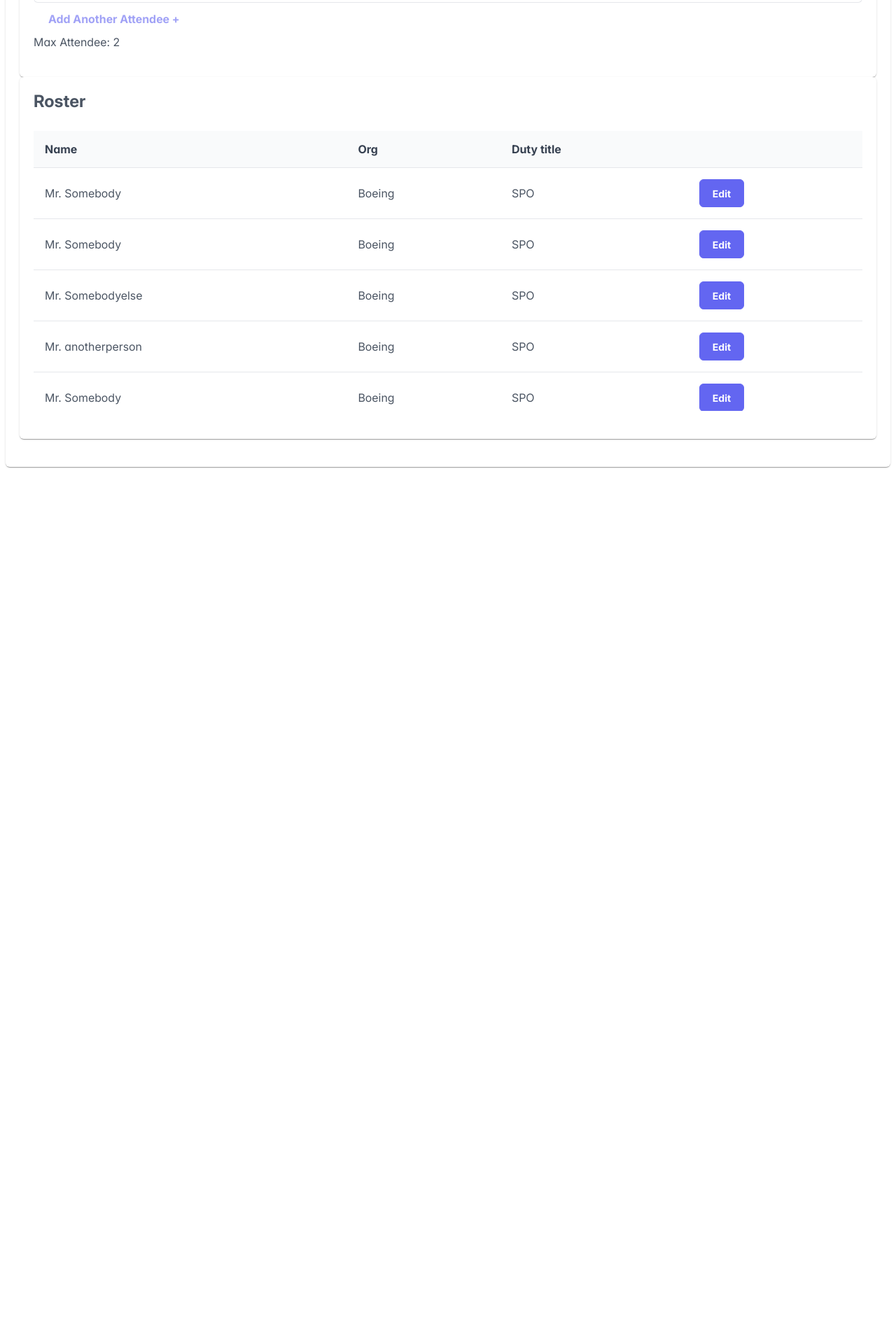
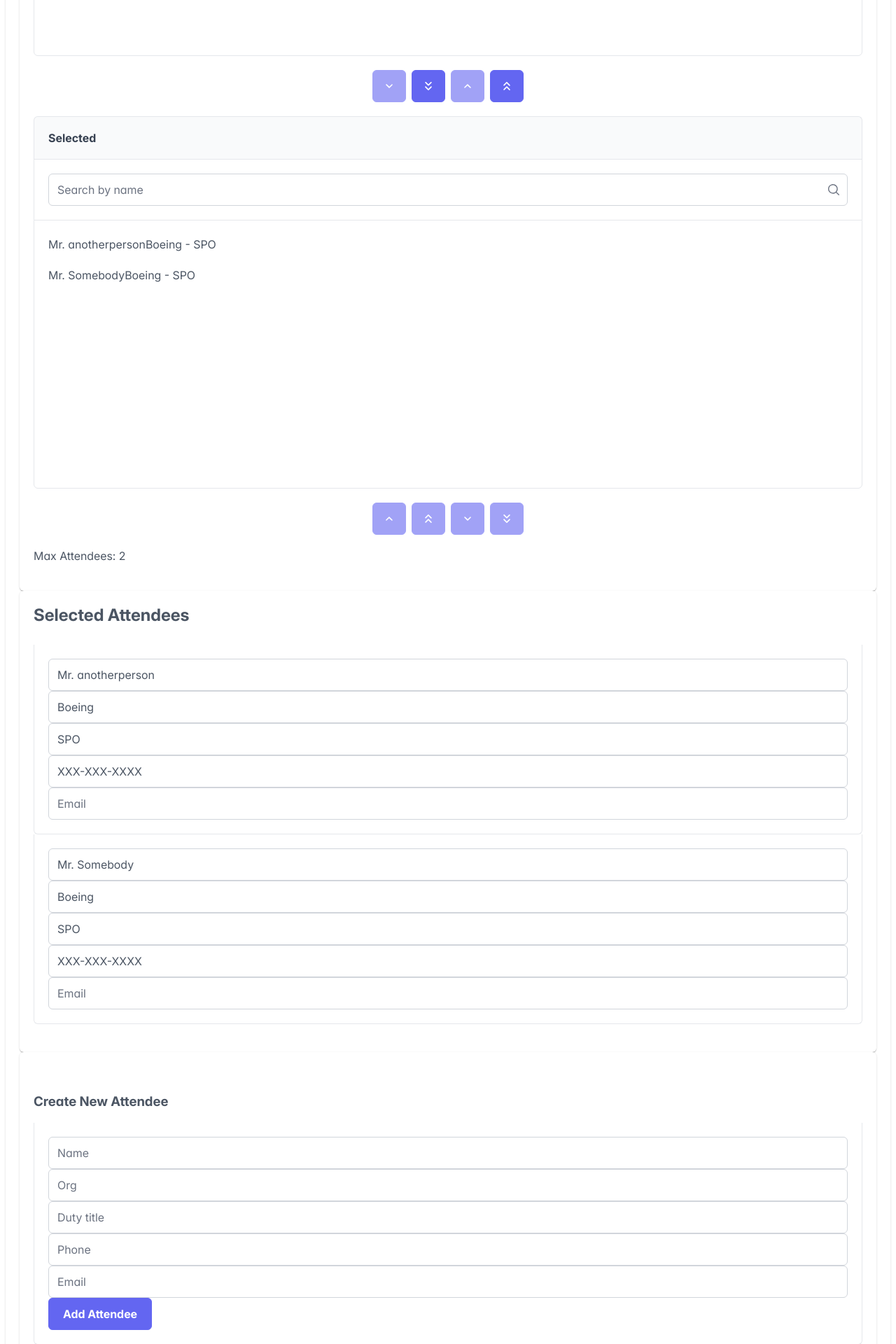
Before and after one commit to troutsniffr/sdi-blended-project-3, a React (Create React App) app in the folder ui/: page /OrgManager in a window 1280 px wide. Shown: the part 760-2680 px from the top of the page at 70% size. Before the commit the page ends 1435 px from the top, so only its background shows below. Built offline with nearby package versions, Linux system fonts and the light colour scheme.

Commit message:
orgmnger work

```diff
--- a/ui/src/OrgManager.jsx
+++ b/ui/src/OrgManager.jsx
@@ -5,28 +5,63 @@ import { Button } from 'primereact/button';
 import { DataTable } from 'primereact/datatable';
 import { Column } from 'primereact/column';
 import { Panel } from 'primereact/panel';
+import { PickList } from 'primereact/picklist';
 
 export const OrgManager = () => {
-  const [attendees, setAttendees] = useState([
-    { name: 'Mr. anotherperson', org: 'Boeing', dutyTitle: 'SPO', phone: 'XXX-XXX-XXXX', email: '' },
-    { name: 'Mr. anotherperson', org: 'Boeing', dutyTitle: 'SPO', phone: 'XXX-XXX-XXXX', email: '' },
-  ]);
-
-  const [roster, setRoster] = useState([
-    { name: 'Mr. Somebody', org: 'Boeing', dutyTitle: 'SPO' },
+  const [source, setSource] = useState([
     { name: 'Mr. Somebody', org: 'Boeing', dutyTitle: 'SPO' },
     { name: 'Mr. Somebodyelse', org: 'Boeing', dutyTitle: 'SPO' },
     { name: 'Mr. anotherperson', org: 'Boeing', dutyTitle: 'SPO' },
-    { name: 'Mr. Somebody', org: 'Boeing', dutyTitle: 'SPO' },
-    { name: 'Mr. Somebodyelse', org: 'Boeing', dutyTitle: 'SPO' },
-    { name: 'Mr. anotherperson', org: 'Boeing', dutyTitle: 'SPO', phone: 'XXX-XXX-XXXX', email: '' },
   ]);
 
-  const addAttendee = () => {
-    if (attendees.length < 2) {
-      setAttendees([...attendees, { name: '', org: '', dutyTitle: '', phone: '', email: '' }]);
-    }
+  const [newAttendee, setNewAttendee] = useState({
+    name: '',
+    org: '',
+    dutyTitle: '',
+    phone: '',
+    email: ''
+  });
+
+  const [target, setTarget] = useState([
+    { name: 'Mr. anotherperson', org: 'Boeing', dutyTitle: 'SPO', phone: 'XXX-XXX-XXXX', email: '' },
+    { name: 'Mr. Somebody', org: 'Boeing', dutyTitle: 'SPO', phone: 'XXX-XXX-XXXX', email: '' },
+  ]);
+
+  const onChange = (event) => {
+    setSource(event.source);
+    setTarget(event.target);
   };
+
+  const itemTemplate = (item) => {
+    return (
+      <div className="flex flex-col p-2">
+        <span className="font-bold mb-2">{item.name}</span>
+        <span>{item.org} - {item.dutyTitle}</span>
+      </div>
+    );
+  };
+  const renderCreateAttendeePanel = () => (
+    <Panel className="mb-2">
+      <div className="p-fluid">
+        <div className="p-field">
+          <InputText placeholder="Name" value={newAttendee.name} onChange={(e) => createAttendee('name', e.target.value)} />
+        </div>
+        <div className="p-field">
+          <InputText placeholder="Org" value={newAttendee.org} onChange={(e) => createAttendee('org', e.target.value)} />
+        </div>
+        <div className="p-field">
+          <InputText placeholder="Duty title" value={newAttendee.dutyTitle} onChange={(e) => createAttendee('dutyTitle', e.target.value)} />
+        </div>
+        <div className="p-field">
+          <InputText placeholder="Phone" value={newAttendee.phone} onChange={(e) => createAttendee('phone', e.target.value)} />
+        </div>
+        <div className="p-field">
+          <InputText placeholder="Email" value={newAttendee.email} onChange={(e) => createAttendee('email', e.target.value)} />
+        </div>
+      </div>
+      <Button label="Add Attendee" onClick={addNewAttendee} className="mt-2" />
+    </Panel>
+  );
 
   const renderAttendeePanel = (attendee, index) => (
     <Panel key={index} className="mb-2">
@@ -50,38 +85,68 @@ export const OrgManager = () => {
     </Panel>
   );
 
+  const createAttendee = (field, value) => {
+    setNewAttendee(prev => ({
+      ...prev,
+      [field]: value
+    }));
+  };
+
+  const addNewAttendee = () => {
+    if (newAttendee.name && newAttendee.org && newAttendee.dutyTitle) {
+      setSource(prev => [...prev, newAttendee]);
+      setNewAttendee({
+        name: '',
+        org: '',
+        dutyTitle: '',
+        phone: '',
+        email: ''
+      });
+    }
+  }
+
   const updateAttendee = (index, field, value) => {
-    const updatedAttendees = [...attendees];
-    updatedAttendees[index][field] = value;
-    setAttendees(updatedAttendees);
+    const updatedTarget = [...target];
+    updatedTarget[index][field] = value;
+    setTarget(updatedTarget);
   };
 
   return (
-    <div className="p-grid">
-      <div className="p-col-12">
+    <div>
       <Card title="Org manager page - user">
-          <div className="p-grid">
-            <div className="p-col-6">
+        <div className="grid">
+          <div className="col-12 md:col-6">
             <Card title="Launch management" className="h-full">
-                <h3>Launch Selection</h3>
-                {attendees.map(renderAttendeePanel)}
-                <Button label="Add Another Attendee +" onClick={addAttendee} disabled={attendees.length >= 2} className="p-button-text" />
-                <div className="text-orange-500 mt-4">Max Attendee: 2</div>
+              <h3>Attendee Selection</h3>
+              <PickList
+                source={source}
+                target={target}
+                onChange={onChange}
+                itemTemplate={itemTemplate}
+                filter
+                filterBy="name"
+                breakpoint="1280px"
+                sourceHeader="Available"
+                targetHeader="Selected"
+                sourceStyle={{ height: '24rem' }}
+                targetStyle={{ height: '24rem' }}
+                sourceFilterPlaceholder="Search by name"
+                targetFilterPlaceholder="Search by name"
+              />
+              <div className="text-orange-500 mt-4">Max Attendees: 2</div>
             </Card>
           </div>
-            <div className="p-col-6">
-              <Card title="Roster" className="h-full">
-                <DataTable value={roster} scrollable scrollHeight="400px">
-                  <Column field="name" header="Name" />
-                  <Column field="org" header="Org" />
-                  <Column field="dutyTitle" header="Duty title" />
-                  <Column body={() => <Button label="Edit" className="p-button-sm" />} />
-                </DataTable>
+          <div className="col-12 md:col-6">
+            <Card title="Selected Attendees" className="h-full">
+              {target.map(renderAttendeePanel)}
+            </Card>
+            <Card>
+              <h3>Create New Attendee</h3>
+              {renderCreateAttendeePanel()}
             </Card>
           </div>
         </div>
       </Card>
     </div>
-    </div>
   );
 };
--- a/ui/src/RoomBuilder.jsx
+++ b/ui/src/RoomBuilder.jsx
@@ -14,7 +14,7 @@ export const RoomBuilder = () => {
 
   useEffect(()=>{
     if (stations.length > 0 && typeof stations[0] === 'string' && stations[0].startsWith('Room Name:')) {
-      //push to DB
+      //push "stations" useState to DB
       console.log(stations)
     }
   }, [stations]);
```
Lines whose indentation alone changed are shown as unchanged.
